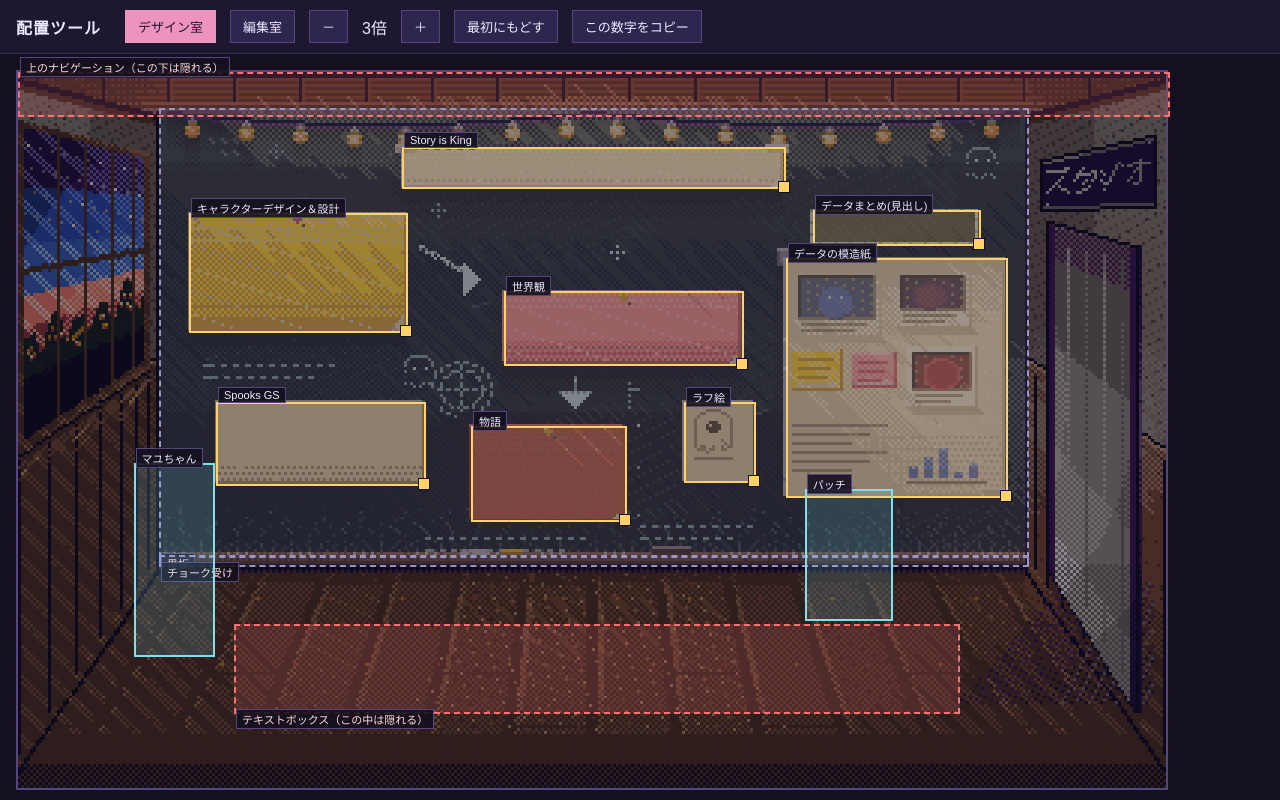
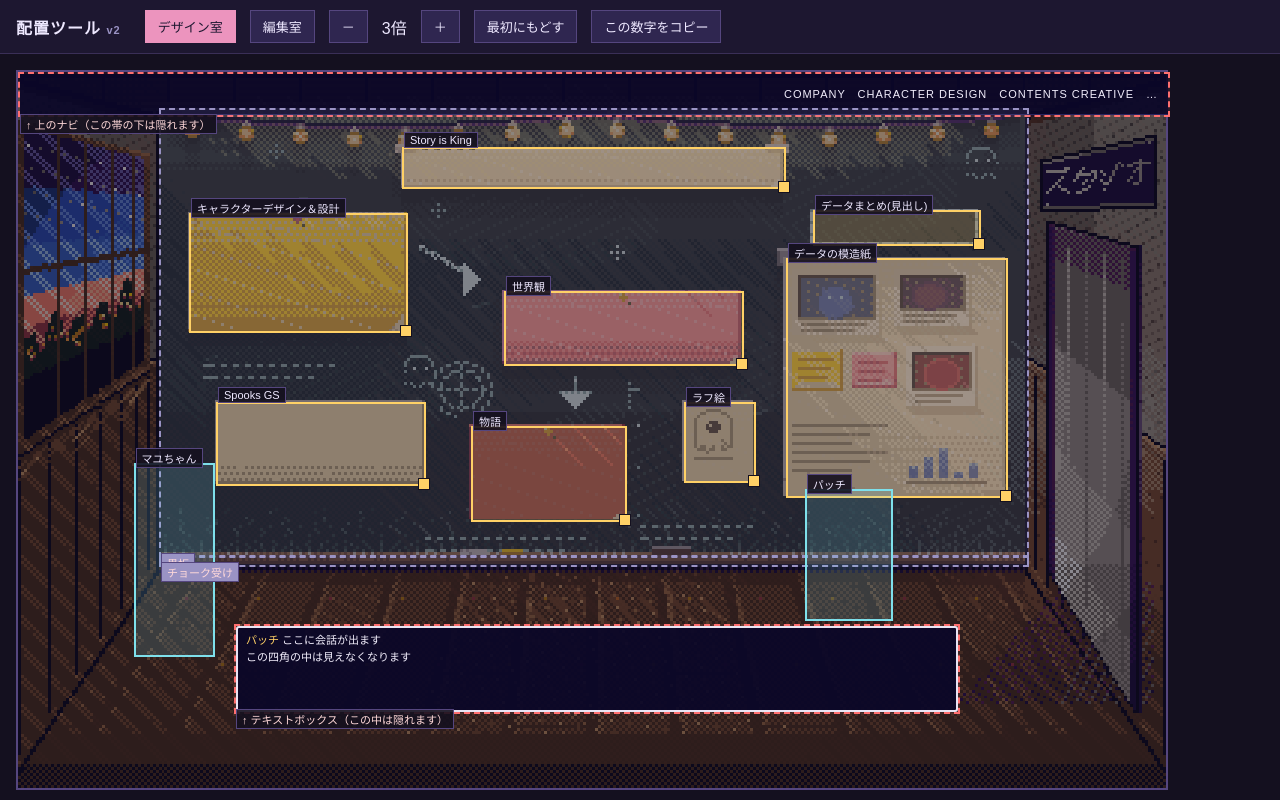
Before and after one commit to ikemotodir/studio-patti, a plain HTML site: page layout.html in a window 1280 px wide. Shown: the top 800 px of the page. Drawn offline with Linux system fonts and the light colour scheme; a web font is replaced by a local one.

Commit message:
配置ツール v2: ナビとテキストボックスを本物と同じ見た目で出す
やぶれ線だけだと見落とすので、上のナビとテキストボックスを本番と同じ
見た目(暗い帯・白フチの吹き出し・中の文字)で描くようにした。
どこが隠れるのか一目で分かる。

- 古い版を掴んでいないか分かるよう、見出しに版数(v2)を出した
- Cache-Control: no-store を入れ、次からは古い版を掴まないようにした

Co-Authored-By: Claude Opus 5 <noreply@anthropic.com>

```diff
--- a/layout.html
+++ b/layout.html
@@ -4,6 +4,7 @@
 <meta charset="utf-8">
 <meta name="viewport" content="width=device-width,initial-scale=1">
 <meta name="robots" content="noindex,nofollow">
+<meta http-equiv="Cache-Control" content="no-store">
 <title>配置ツール — STUDIO PATTI</title>
 <link href="https://fonts.googleapis.com/css2?family=DotGothic16&display=swap" rel="stylesheet">
 <style>
@@ -44,13 +45,29 @@
     position: absolute; border: 2px dashed #9a93c4;
     background: rgba(154, 147, 196, .12); pointer-events: none;
   }
-  .ref.fixed { border-color: #ff6f6f; background: rgba(255, 111, 111, .16); }
+  .ref.fixed { border: 2px dashed #ff6f6f; background: rgba(255, 111, 111, .10); }
+  /* 本番と同じ見た目で出す(線だけだと見落とすため) */
+  .ref .real {
+    position: absolute; inset: 0; background: rgba(8, 6, 40, .92);
+    color: #f2eefc; font-size: 11px; line-height: 1.5; overflow: hidden;
+  }
+  .ref.talk .real {
+    border: 2px solid #e8e4f4; border-radius: 3px; padding: 4px 8px;
+  }
+  .ref.nav .real { border-bottom: 1px solid #2a2560; display: flex; align-items: center;
+    justify-content: flex-end; padding-right: 10px; letter-spacing: 1px; }
+  .ref b {
+    position: absolute; left: 0; bottom: -19px; white-space: nowrap; z-index: 2;
+    font-size: 12px; font-weight: bold; padding: 2px 6px; color: #14101f;
+    background: #ff6f6f; border: 1px solid #14101f;
+  }
   .ref b {
     position: absolute; left: 0; bottom: -17px; white-space: nowrap;
     font-size: 11px; font-weight: normal; padding: 1px 5px; color: #ffd9d9;
     background: rgba(20, 16, 31, .9); border: 1px solid #55467f;
   }
-  .ref.top b { bottom: auto; top: -17px; }
+  .ref.top b { bottom: auto; top: auto; bottom: -19px; }
+  .ref:not(.fixed) b { background: #9a93c4; }
   .box b {
     position: absolute; left: 0; top: -17px; white-space: nowrap;
     font-size: 11px; font-weight: normal; padding: 1px 5px;
@@ -78,7 +95,7 @@
 <body>
 
 <header>
-  <h1>配置ツール</h1>
+  <h1>配置ツール <span style="font-size:11px;color:#9a93c4">v2</span></h1>
   <button id="roomD" class="on" type="button">デザイン室</button>
   <button id="roomE" type="button">編集室</button>
   <button id="zoomOut" type="button">－</button>
@@ -119,8 +136,10 @@ let Z = Z0;
 // ── 動かせない枠。ここにかぶると本番でも隠れる ──
 const REFS = {
   common: [
-    { name: '上のナビゲーション（この下は隠れる）', x: 0, y: 0, w: 384, h: 15, fixed: true, top: true },
-    { name: 'テキストボックス（この中は隠れる）',   x: 72, y: 184, w: 242, h: 30, fixed: true },
+    { name: '↑ 上のナビ（この帯の下は隠れます）', x: 0, y: 0, w: 384, h: 15,
+      fixed: true, top: true, cls: 'nav', html: 'COMPANY　CHARACTER DESIGN　CONTENTS CREATIVE　…' },
+    { name: '↑ テキストボックス（この中は隠れます）', x: 72, y: 184, w: 242, h: 30,
+      fixed: true, cls: 'talk', html: '<span style="color:#ffd166">パッチ</span> ここに会話が出ます<br>この四角の中は見えなくなります' },
   ],
   design: [
     { name: '黒板', x: 47, y: 12, w: 290, h: 150 },
@@ -178,12 +197,14 @@ function build() {
   [...stage.querySelectorAll('.box, .ref')].forEach(e => e.remove());
   REFS.common.concat(REFS[room]).forEach(rf => {
     const d = document.createElement('div');
-    d.className = 'ref' + (rf.fixed ? ' fixed' : '') + (rf.top ? ' top' : '');
+    d.className = 'ref' + (rf.fixed ? ' fixed' : '') + (rf.top ? ' top' : '')
+                + (rf.cls ? ' ' + rf.cls : '');
     d.style.left = (rf.x * Z) + 'px';
     d.style.top = (rf.y * Z) + 'px';
     d.style.width = (rf.w * Z) + 'px';
     d.style.height = (rf.h * Z) + 'px';
-    d.innerHTML = '<b>' + rf.name + '</b>';
+    d.innerHTML = (rf.html ? '<div class="real">' + rf.html + '</div>' : '')
+                + '<b>' + rf.name + '</b>';
     stage.appendChild(d);
   });
   items.forEach(it => {
```
